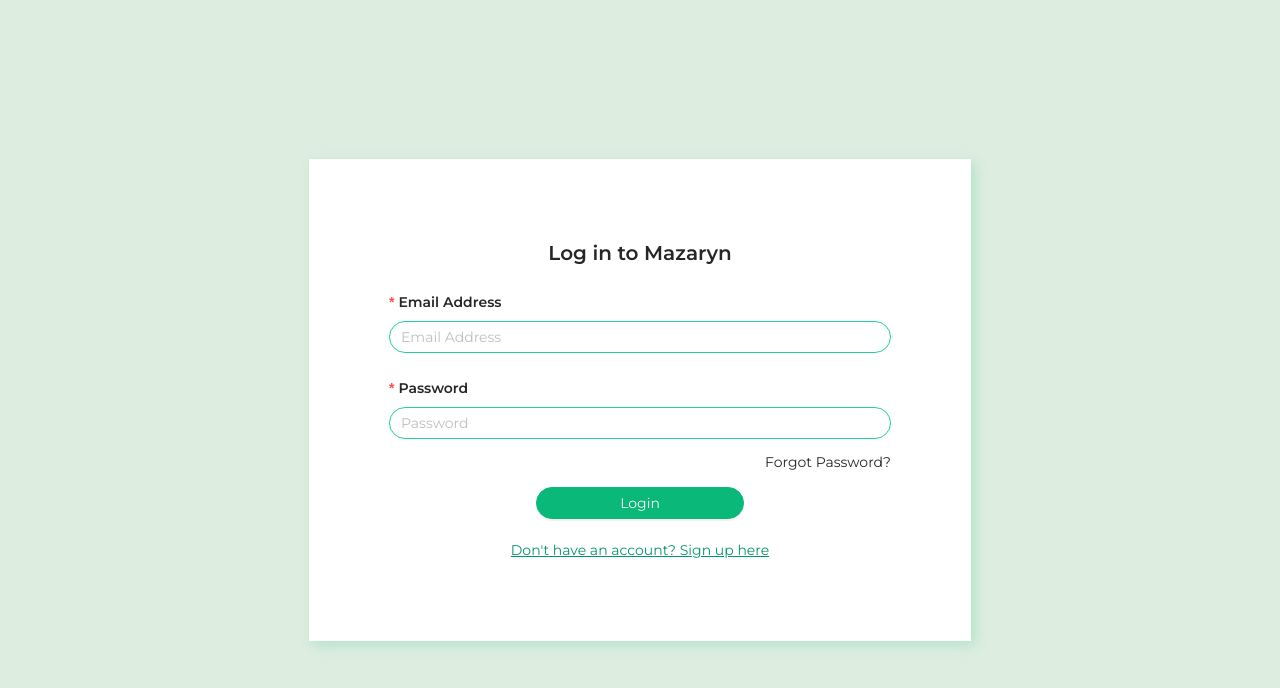
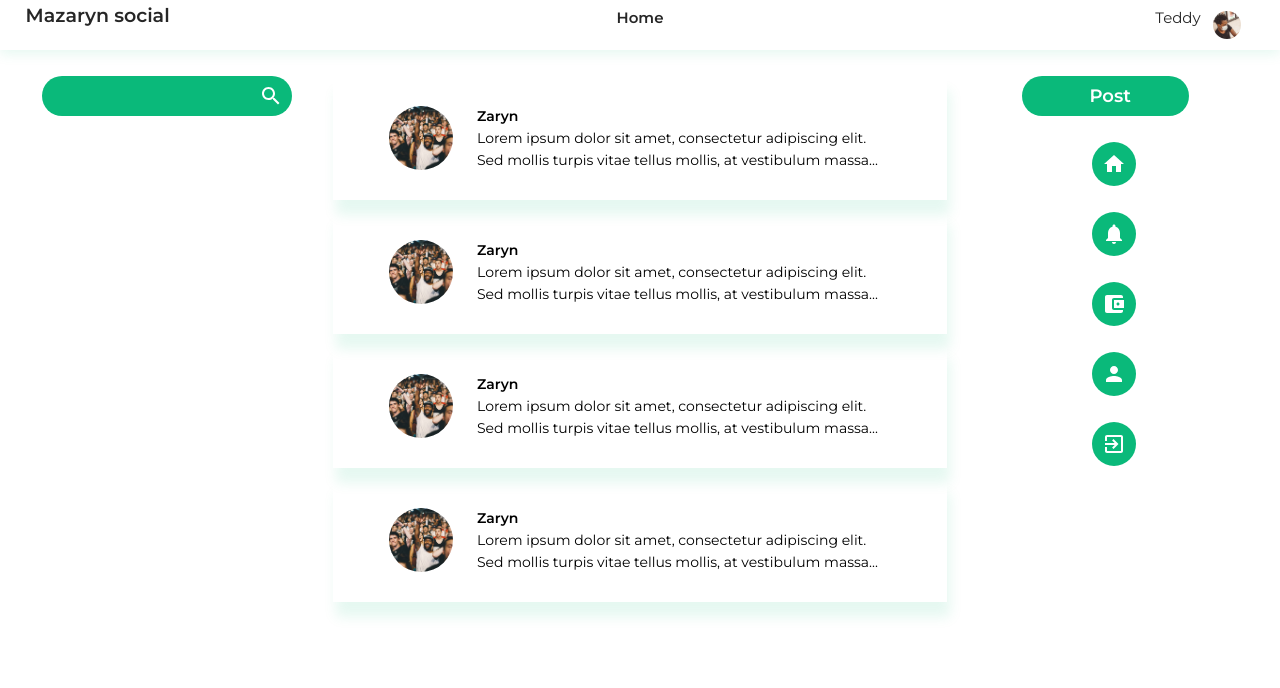
Before and after one commit to aiden77mori/mazaryn-frontend, a React (Create React App) app: page / in a window 1280 px wide. Shown: the top 688 px of the page. Built offline with nearby package versions, Linux system fonts and the light colour scheme.

Commit message:
redesigned the home page preview cards

```diff
--- a/src/App.js
+++ b/src/App.js
@@ -3,6 +3,7 @@
 import { Loader } from './components/Loaders/Loader'
 // import ProtectedRoutes from './guards/ProtectedRoutes';
 import './App.css';
+import View from './views/view';
 
 const LoginScreen = React.lazy(() => import('./views/Login/Login'))
 
@@ -14,8 +15,11 @@
         <Router>
           <Switch>
             <Route exact path="/">
-              <LoginScreen />
-            </Route>
+              <View />
+              {
+              //<LoginScreen />
+              }
+              </Route>
           </Switch>
         </Router>
       </Suspense>
--- a/src/components/middle pane/feed/Feed.js
+++ b/src/components/middle pane/feed/Feed.js
@@ -1,32 +1,22 @@
 import React , { useContext, useEffect } from 'react'
-import './Feed.css'
+//import './Feed.css'
 import { FeedContext } from '../../context/FeedContext';
 import { Link } from 'react-router-dom';
 import axios from 'axios';
 
 function Feed(){
 
-    const [groups, setGroups] = useContext(FeedContext);
-
-    useEffect(() => {
-        axios.get('http://localhost:8000/groups/')
-        .then( res => {
-          setGroups(res.data)
-          //console.log(groups[groups.length-1].members)
-        });
-    }, []);
-
-
+    const [groups] = useContext(FeedContext);
 
     return(
         <div>
             {
                 groups.map( group =>
-                    <div className='group' key={group.id}>
-                        <img src={group.profileImage} alt='img'/>
-                        <Link to='/group' className='link'>
-                            <div className='groupName'>{group.group_name}</div>
-                            <div className='incomingText'>{'hey'}</div>
+                    <div className='w-cardWidth h-cardHeight flex flex-row px-14 py-5 shadow-light mb-2.5' key={group.id}>
+                        <img src={group.profileImage} alt='img' className="h-16 w-16 rounded-full my-auto"/>
+                        <Link to='/group' className='flex flex-col text-black my-auto flex-grow text-left pl-6'>
+                            <div className='font-bold'>Zaryn</div>
+                            <div className='incomingText'>Lorem ipsum dolor sit amet, consectetur adipiscing elit. Sed mollis turpis vitae tellus mollis, at vestibulum massa...</div>
                         </Link>
                     </div>
                 )
--- a/tailwind.config.js
+++ b/tailwind.config.js
@@ -167,6 +167,7 @@
       '2xl': '0 25px 50px -12px rgba(0, 0, 0, 0.25)',
       inner: 'inset 0 2px 4px 0 rgba(0, 0, 0, 0.06)',
       none: 'none',
+      light: '3px 15px 12px 0 rgba(10, 185, 122, 0.1)'
     },
     caretColor: (theme) => theme('colors'),
     contrast: {
@@ -431,6 +432,7 @@
       '5/6': '83.333333%',
       full: '100%',
       screen: '100vh',
+      cardHeight: '7.75rem'
     }),
     inset: (theme, { negative }) => ({
       auto: 'auto',
@@ -795,7 +797,8 @@
       screen: '100vw',
       min: 'min-content',
       max: 'max-content',
-      dashboard: '17.125rem'
+      dashboard: '17.125rem',
+      cardWidth: '38.375rem'
     }),
     zIndex: {
       auto: 'auto',
```
